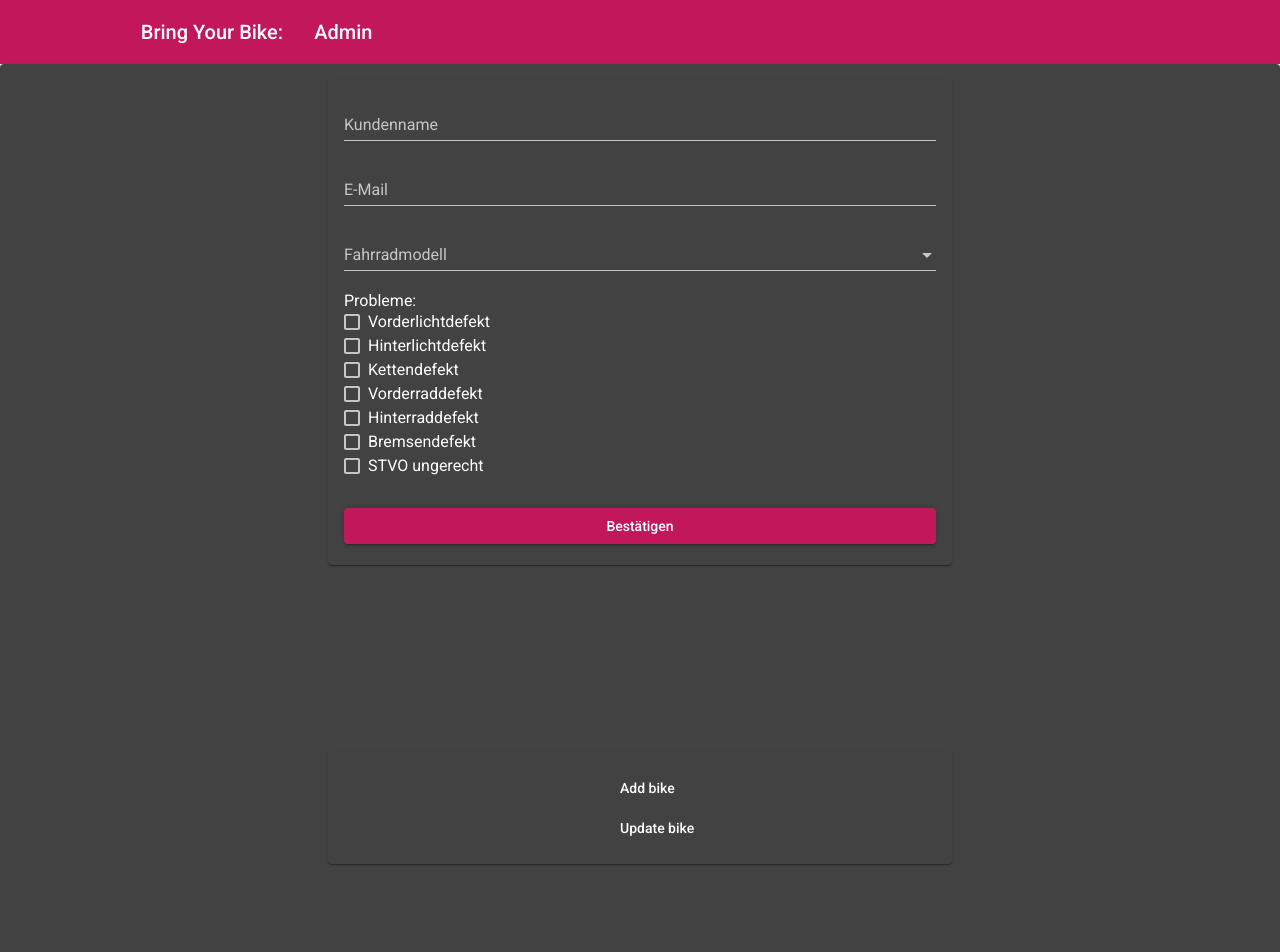
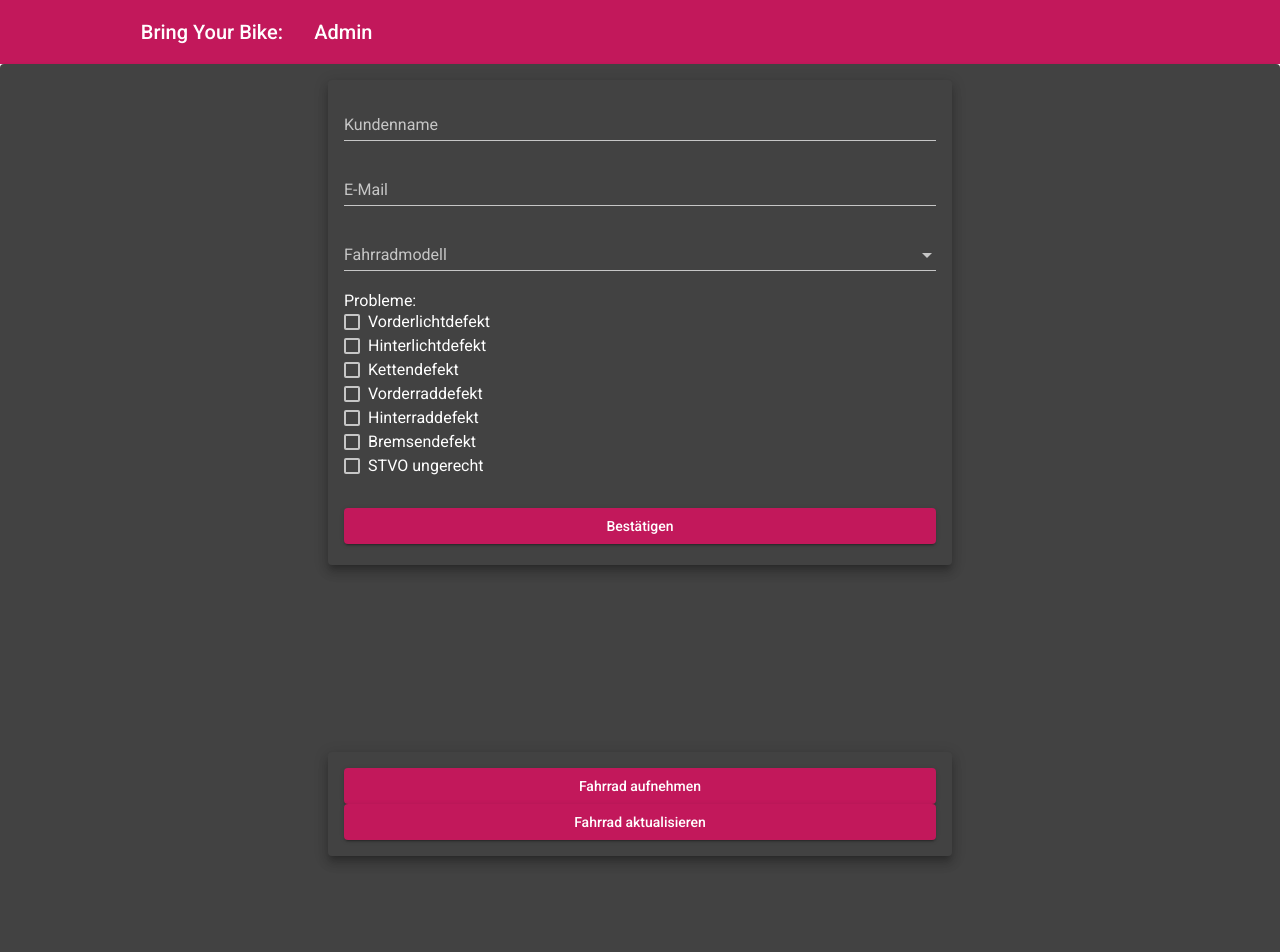
Before and after one commit to s-gbz/BringYourBike-Frontend, an Angular app: page /owner in a window 1280 px wide. Shown: the top 952 px of the page. Built offline with nearby package versions, Linux system fonts and the light colour scheme.

Commit message:
Update and finish login masks

```diff
--- a/src/app/owner-view/owner-view.component.html
+++ b/src/app/owner-view/owner-view.component.html
@@ -7,15 +7,16 @@
 
 <mat-card>
 
-  <mat-card id="login-card" class="center-container" *ngIf="bike === undefined">
+  <mat-card id="login-card" class="mat-elevation-z8 center-container" *ngIf="bike === undefined">
     <mat-card-content>
-      <mat-card-title>Login</mat-card-title>
       <br>
-      <img id="logo" mat-card-image src="../../assets/logo-big.png" alt="Website logo">
+      <img id="logo" mat-card-image src="../../assets/wrench.png" alt="https://www.iconfinder.com/icons/416405/service_setting_tool_tools_work_wrench_icon">
       <br>
-      <form class="example-form">
+      <mat-card-title>Fahrradabruf</mat-card-title>
+      <br>
+      <form class="example-form center-container">
         <mat-form-field class="example-full-width">
-          <input #idInput matInput placeholder="Enter your PIN">
+          <input #idInput matInput placeholder="Bitte PIN eingeben">
         </mat-form-field>
         <button mat-icon-button (click)="onClickGetBike(idInput.value)">
           <mat-icon aria-label="Example icon-button with a heart icon">arrow_forward</mat-icon>
@@ -28,7 +29,8 @@
     <mat-spinner id="spinner"></mat-spinner>
   </mat-card>
 
-  <mat-card color="accent" class="example-container center-card-margin" *ngIf="bike !== undefined && spinnerFinished">
+  <mat-card color="accent" class="mat-elevation-z8 example-container center-card-margin"
+    *ngIf="bike !== undefined && spinnerFinished">
     <mat-form-field>
       <input #ownerNameInput matInput placeholder="Kundenname">
     </mat-form-field>
@@ -53,13 +55,13 @@
     <button id="confirm-button" mat-raised-button color="primary" (click)="onClickAddBike()">Bestätigen</button>
   </mat-card>
 
-  <mat-card id="login-card" class="center-container" *ngIf="bike !== undefined">
-    <button mat-icon-button (click)="onClickAddBike()">
-      Add bike
+  <mat-card id="login-card" class="mat-elevation-z8 example-container" *ngIf="bike !== undefined">
+    <button id="add-bike-button" mat-raised-button color="primary"  (click)="onClickAddBike()">
+      Fahrrad aufnehmen
     </button>
     <br>
-    <button mat-icon-button (click)="onClickUpdateBike()">
-      Update bike
+    <button  id="update-bike-button" mat-raised-button color="primary"  (click)="onClickUpdateBike()">
+      Fahrrad aktualisieren
     </button>
   </mat-card>
 
--- a/src/app/user-view/user-view.component.html
+++ b/src/app/user-view/user-view.component.html
@@ -4,15 +4,17 @@
   <span *ngIf="bike !== undefined">PIN {{bike.pin}}</span>
 </mat-toolbar>
 
-<mat-card id="login-card" class="center-container" *ngIf="bike === undefined">
+<mat-card>
+  <mat-card id="login-card" class="mat-elevation-z8 center-container" *ngIf="bike === undefined">
     <mat-card-content>
-    <mat-card-title>Login</mat-card-title>
       <br>
       <img id="logo" mat-card-image src="../../assets/logo-big.png" alt="Website logo">
       <br>
-    <form class="example-form">
+      <mat-card-title>Statusabruf</mat-card-title>
+      <br>
+      <form class="example-form center-container">
         <mat-form-field class="example-full-width">
-        <input #idInput matInput placeholder="Enter your PIN">
+          <input #idInput matInput placeholder="Bitte PIN eingeben">
         </mat-form-field>
         <button mat-icon-button (click)="onClickGetBike(idInput.value)">
           <mat-icon aria-label="Example icon-button with a heart icon">arrow_forward</mat-icon>
@@ -28,7 +30,8 @@
   <mat-card id="login-card" class="center-container" *ngIf="bike !== undefined && spinnerFinished">
     <mat-card-content>
 
-    <span [ngClass]="{'dot-red': bike.status === 0, 'dot-yellow':  bike.status === 1, 'dot-green':  bike.status === 2}"></span>
+      <span
+        [ngClass]="{'dot-red': bike.status === 0, 'dot-yellow':  bike.status === 1, 'dot-green':  bike.status === 2}"></span>
       <span>{{statusInfo}}</span>
 
       <mat-divider class=" margin-bottom"></mat-divider>
@@ -39,3 +42,5 @@
       <p>{{bike}}</p>
     </mat-card-content>
   </mat-card>
+
+</mat-card>
```
Also changed, not shown: src/assets/wrench.png (added). Lines whose indentation alone changed are shown as unchanged.
